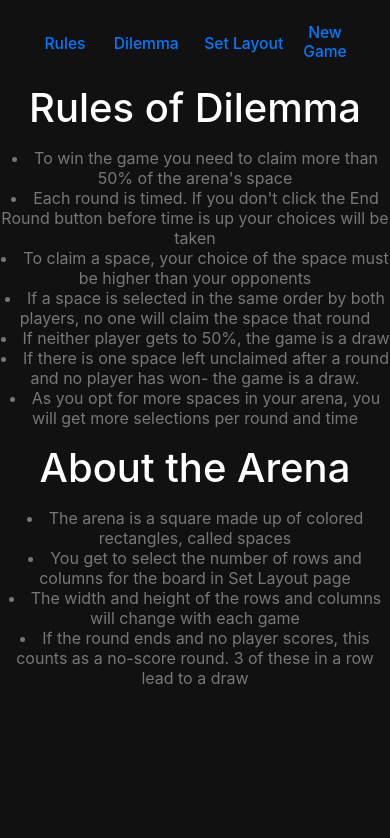
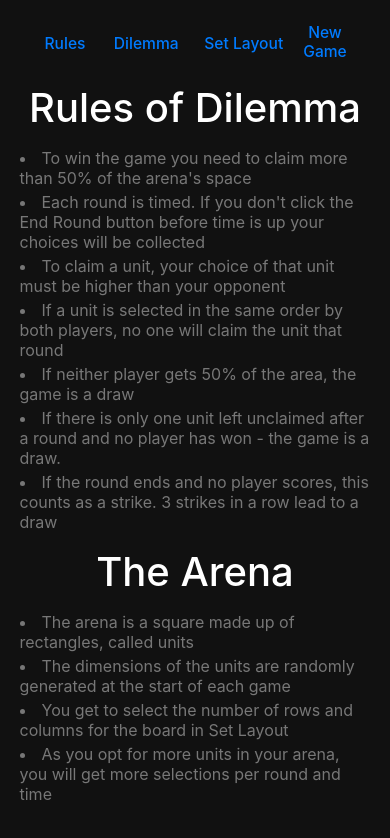
Before and after one commit to wfoster92/dilemma, a React (Create React App) app: page /rules in a window 390 px wide. Shown: the top 838 px of the page. Built offline with nearby package versions, Linux system fonts and the light colour scheme.

Commit message:
made a responsive layout for setLayout page

```diff
--- a/public/styles.css
+++ b/public/styles.css
@@ -83,8 +83,16 @@ body {
     height: 10vh;
  }
 
+.layoutLabel h1{
+    font-size: 6vmin;
+}
+
 .layoutSubmit{
     margin: 5vh;
+}
+
+.layoutSubmit input{
+    font-size: 4vmin;
 }
 
 .submitPortraitParent{
@@ -267,6 +275,23 @@ p.gameTrackerLandscapeText{
     outline: 2px solid rgb(108, 108, 114);
 }
 
+.botProfile span{
+    font-size: 3.5vmin;
+}
+
+.radioLabel{
+    font-size: 5vmin;
+    margin-bottom: 2vmin;
+}
+
+.radioSpan label{
+    font-size: 4vmin;
+}
+
+.radioSpan input{
+    height: 4vmin;
+    width: 4vmin;
+}
 
 .gameTracker {
     margin:auto;
@@ -335,10 +360,7 @@ p.gameTrackerLandscapeText{
 
 .sideContentWrapper {
     margin: 2vw 5vw;
-    /* display: inline-block; */
-    /* display: flex;
-    align-items: center;
-    justify-content: center; */
+
 }
 
 .rules h1{
@@ -351,6 +373,13 @@ p.gameTrackerLandscapeText{
     list-style-position: inside;
     color: #777;
     padding: 0;
+    width: 90vw;
+    margin-left:5vw;
+    text-align: left;
+}
+
+.rules li {
+    margin-bottom: 4px;
 }
 
 .footer {
--- a/src/components/Rules.jsx
+++ b/src/components/Rules.jsx
@@ -7,19 +7,19 @@ function Rules(props) {
             <h1>Rules of Dilemma</h1>
             <ul>
                 <li>To win the game you need to claim more than 50% of the arena's space</li>
-                <li>Each round is timed. If you don't click the End Round button before time is up your choices will be taken</li>
-                <li>To claim a space, your choice of the space must be higher than your opponents</li>
-                <li>If a space is selected in the same order by both players, no one will claim the space that round</li>
-                <li>If neither player gets to 50%, the game is a draw</li>
-                <li>If there is one space left unclaimed after a round and no player has won- the game is a draw. </li>
-                <li>As you opt for more spaces in your arena, you will get more selections per round and time</li>
+                <li>Each round is timed. If you don't click the End Round button before time is up your choices will be collected</li>
+                <li>To claim a unit, your choice of that unit must be higher than your opponent</li>
+                <li>If a unit is selected in the same order by both players, no one will claim the unit that round</li>
+                <li>If neither player gets 50% of the area, the game is a draw</li>
+                <li>If there is only one unit left unclaimed after a round and no player has won - the game is a draw. </li>
+                <li>If the round ends and no player scores, this counts as a strike. {props.maxNoChangeRounds} strikes in a row lead to a draw</li>
             </ul>
-            <h1>About the Arena</h1>
+            <h1>The Arena</h1>
             <ul>
-                <li>The arena is a square made up of colored rectangles, called spaces</li>
-                <li>You get to select the number of rows and columns for the board in Set Layout page</li>
-                <li>The width and height of the rows and columns will change with each game</li>
-                <li>If the round ends and no player scores, this counts as a no-score round. {props.maxNoChangeRounds} of these in a row lead to a draw</li>
+                <li>The arena is a square made up of rectangles, called units</li>
+                <li>The dimensions of the units are randomly generated at the start of each game</li>
+                <li>You get to select the number of rows and columns for the board in Set Layout</li>
+                <li>As you opt for more units in your arena, you will get more selections per round and time</li>
             </ul>
         </div>
     )
--- a/src/components/SetLayoutForm.jsx
+++ b/src/components/SetLayoutForm.jsx
@@ -18,19 +18,18 @@ function SetLayoutForm(props) {
                     <h1>Select Your Board Layout</h1>
                 </div>
                 <div className="layoutSegment layoutSegmentGrid align-items-center">
-                    {/* <h1>Select Your Board Layout</h1> */}
                     <div className="row" style={{height: 70+"%"}}>
                         <div className="col-5 radioRow">
-                            <p>Rows</p>
+                            <p className="radioLabel">Rows</p>
                             {rowArray.map((num) => {
                                 if (num === numRows) {
-                                    return (<span>
+                                    return (<span className="radioSpan">
                                                 <label htmlFor={"row".concat(num.toString())}>{num}<br/>
                                                 <input type="radio" id={"row".concat(num.toString())} name="rowCount" value={num.toString()} defaultChecked/>
                                                 </label>
                                             </span>)
                                 } else {
-                                    return (<span>
+                                    return (<span className="radioSpan">
                                                 <label htmlFor={"row".concat(num.toString())}>{num}<br/>
                                                 <input type="radio" id={"row".concat(num.toString())} name="rowCount" value={num.toString()}/>
                                                 </label>
@@ -40,16 +39,16 @@ function SetLayoutForm(props) {
                         </div>
                         <div className="col-2"></div>
                         <div className="col-5 radioColumn">
-                            <p>Columns</p>
+                            <p className="radioLabel">Columns</p>
                             {colArray.map((num) => {
                                 if (num === numCols) {
-                                    return (<span>
+                                    return (<span className="radioSpan">
                                                 <label htmlFor={"col".concat(num.toString())}>{num}<br/>
                                                 <input type="radio" id={"col".concat(num.toString())} name="colCount" value={num.toString()} defaultChecked/>
                                                 </label>
                                             </span>)
                                 } else {
-                                    return (<span>
+                                    return (<span className="radioSpan">
                                                 <label htmlFor={"col".concat(num.toString())}>{num}<br />
                                                 <input type="radio" id={"col".concat(num.toString())} name="colCount" value={num.toString()}/>
                                                 </label>
```
